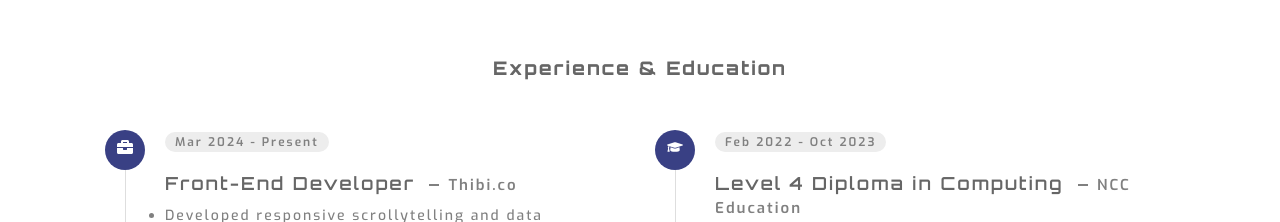
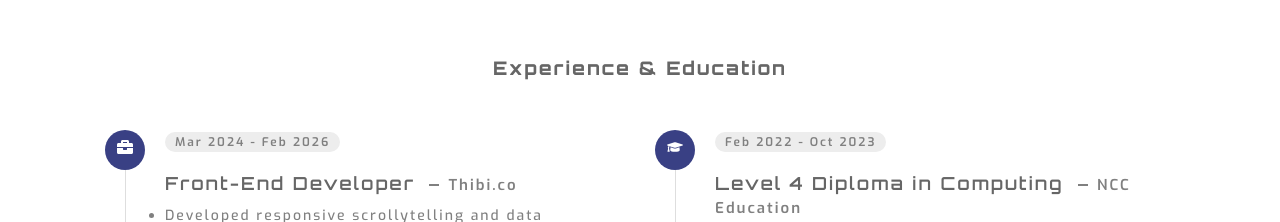
Before and after one commit to ThinThinzarHtet/MyPortfolio, a React (Vite) app: page /about in a window 1280 px wide. Shown: the part 1100-1322 px from the top of the page. Built offline with nearby package versions, Linux system fonts and the light colour scheme.

Commit message:
cv update

```diff
--- a/src/data.jsx
+++ b/src/data.jsx
@@ -102,7 +102,7 @@ export const resume = [
     id: 1,
     category: "experience",
     icon: <FaBriefcase />,
-    year: "Mar 2024 - Present",
+    year: "Mar 2024 - Feb 2026",
     title: "Front-End Developer <span> Thibi.co </span>",
     desc: "<ul><li>Developed responsive scrollytelling and data visualization websites using HTML5, CSS3, and JavaScript frameworks (SvelteKit and Next.js).</li><li>Collaborated closely with UI/UX designers to translate visual concepts into functional and dynamic web pages, ensuring alignment with brand standards and user expectations.</li><li>Optimized website performance through code refactoring and frontend best practices.</li></ul> ",
   },
```
Also changed, not shown: 1 other file (tests, documents, lock files or other folders).
